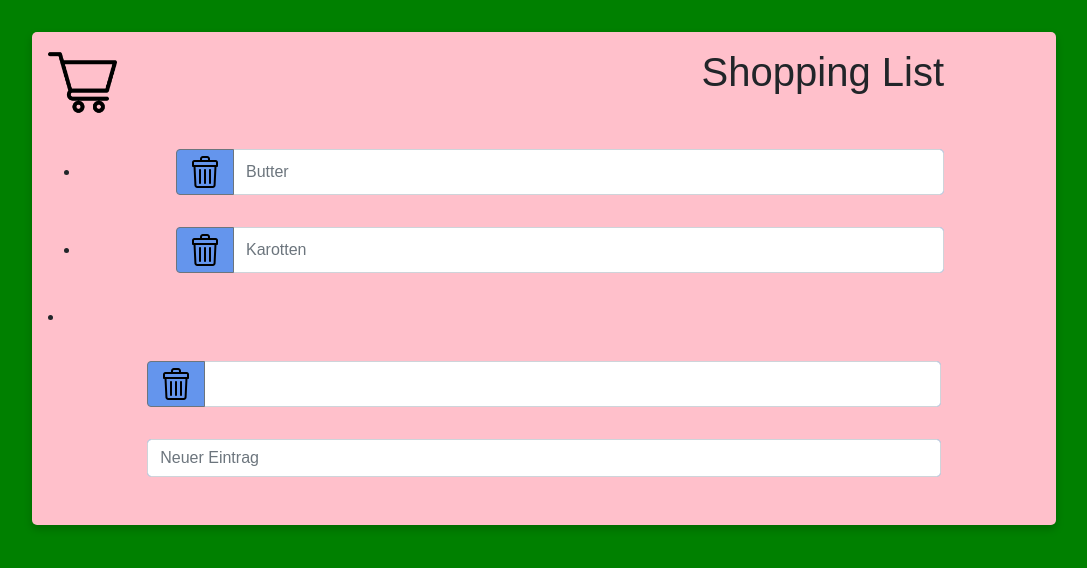
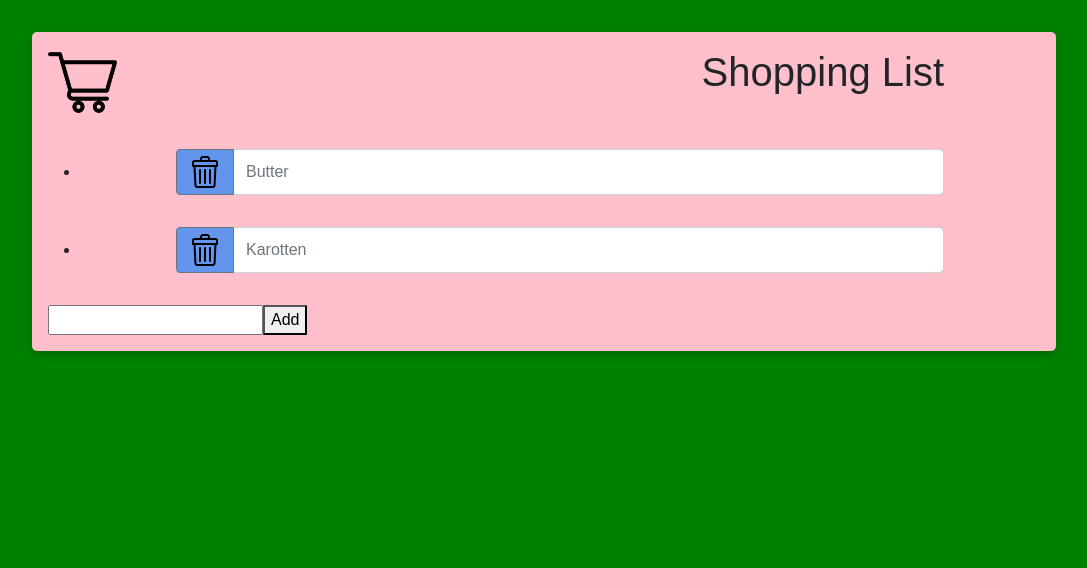
Before and after one commit to Lilandau/shoppingList, a Next.js app: page / in a window 1280 px wide. Shown: the top 568 px of the page, without its empty margins (96-1183 px from the left). Built offline with nearby package versions, Linux system fonts and the light colour scheme.

Commit message:
added mechanism to add new items into shoppingList and changed id to be a random uuid

```diff
--- a/package.json
+++ b/package.json
@@ -16,7 +16,8 @@
     "react": "18.1.0",
     "react-beautiful-dnd": "^13.1.0",
     "react-bootstrap": "^2.4.0",
-    "react-dom": "18.1.0"
+    "react-dom": "18.1.0",
+    "uuid": "^8.3.2"
   },
   "devDependencies": {
     "eslint": "8.16.0",
--- a/pages/shoppingList/shoppingList.js
+++ b/pages/shoppingList/shoppingList.js
@@ -1,20 +1,35 @@
 import styles from "./shoppingList.module.css";
 import ShoppingElement from "./shoppingElement";
-import EmptyElement from "./emptyElement";
+import {useState} from "react";
+import {v4 as uuidv4} from "uuid";
 
 export default function ShoppingList() {
 
-    const elements = [{
-        id: 1,
+    const initialList = [{
+        id: uuidv4(),
         name: 'Butter',
         amount: '1'
-        },
+    },
         {
-            id: 2,
+            id: uuidv4(),
             name: 'Karotten',
             amount: '5'
         }];
 
+    const [shoppingList, setShoppingList] = useState(initialList);
+    const [item, setItem] = useState('');
+
+
+    function handleChange(event) {
+        setItem(event.target.value)
+    }
+
+    function handleAdd() {
+        const newList = shoppingList.concat({name:item, id: uuidv4(), amount: '1'});
+        setShoppingList(newList);
+        setItem('');
+        console.log(shoppingList);
+    }
 
     return (<>
             <div id='shoppingList' className={styles.card}>
@@ -27,13 +42,20 @@ export default function ShoppingList() {
             </span>
                 </div>
                 <ul>
-                    {elements.map(
+                    {shoppingList.map(
                         (element) => (<ShoppingElement key={element.id}
                                                        name={element.name} amount={element.amount}/>)
                     )}
                 </ul>
-                <ShoppingElement/>
-                <EmptyElement/>
+
+                <div>
+                    <input type="text" value={item} onChange={handleChange}/>
+                    <button type="button" onClick={handleAdd}>
+                        Add
+                    </button>
+                </div>
+
+
             </div>
         </>
     );
```
Also changed, not shown: 1 other file (tests, documents, lock files or other folders).
